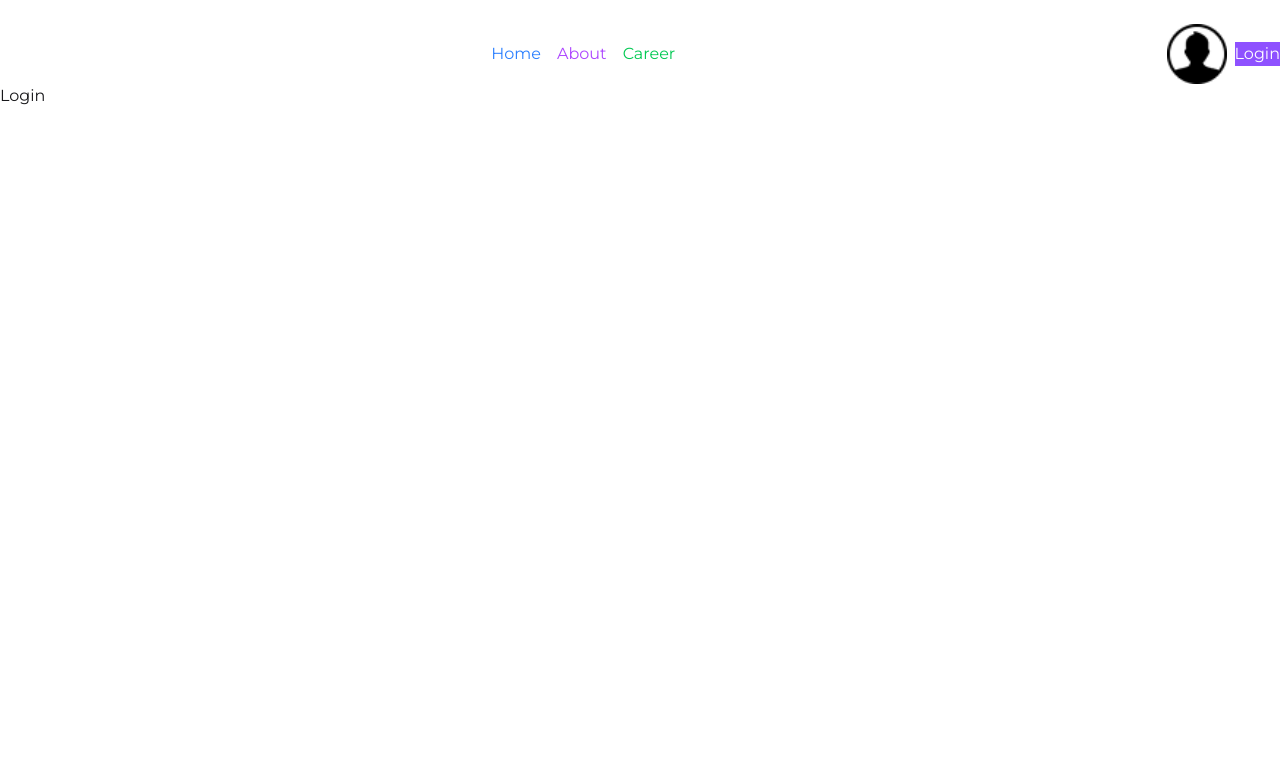
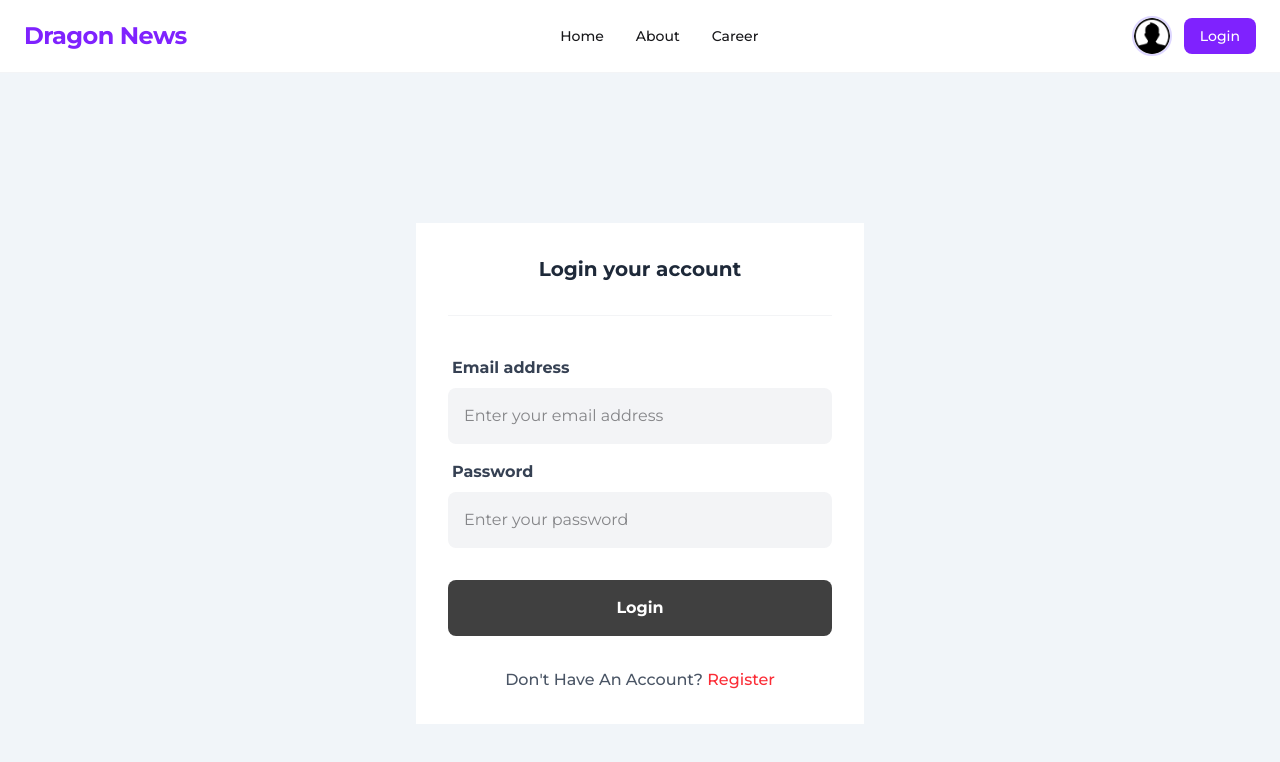
Before and after one commit to NuruddinJewel/Project-Next-js, a Next.js app: page /login in a window 1280 px wide. Shown: the top 762 px of the page. Built offline with nearby package versions, Linux system fonts and the light colour scheme.

Commit message:
Form Added

```diff
--- a/package.json
+++ b/package.json
@@ -14,6 +14,7 @@
     "react": "19.2.4",
     "react-dom": "19.2.4",
     "react-fast-marquee": "^1.6.5",
+    "react-hook-form": "^7.74.0",
     "react-icons": "^5.6.0"
   },
   "devDependencies": {
--- a/src/app/(auth)/login/page.jsx
+++ b/src/app/(auth)/login/page.jsx
@@ -1,9 +1,77 @@
+'use client'
+import Link from 'next/link';
 import React from 'react';
+import { useForm } from 'react-hook-form';
 
 const LoginPage = () => {
+    const { register, hanlesubmit } = useForm();
+    const handleLogin = (e) => {
+        e.preventDefault();
+        const email = e.target.email.value;
+        const password = e.target.password.value;
+        console.log(email, password)
+    }
     return (
-        <div>
-            Login
+        // <div className='container mx-auto min-h-[80vh] flex justify-center items-center bg-slate-100'>
+        //     <div className='p-4 rounded-xl bg-white'>
+        //         <h2 className='font-bold text-3xl text-center'>Login your Account</h2>
+        //         <form>
+        //             <fieldset className="fieldset bg-base-200 border-base-300 rounded-box w-xs border p-4">
+        //                 <legend className="fieldset-legend">Login</legend>
+
+        //                 <label className="label">Email</label>
+        //                 <input type="email" className="input" placeholder="Email" />
+
+        //                 <label className="label">Password</label>
+        //                 <input type="password" className="input" placeholder="Password" />
+
+        //                 <button className="btn btn-neutral mt-4">Login</button>
+        //             </fieldset>
+
+        //         </form>
+        //     </div>
+        // </div>
+        <div className='container mx-auto min-h-screen flex justify-center items-center bg-slate-100'>
+            <div className='w-full max-w-md p-8 bg-white'>
+                {/* Title Section */}
+                <h2 className='font-bold text-xl text-center text-gray-800 mb-8'>Login your account</h2>
+
+                <div className="border-t border-gray-100 mb-10"></div>
+
+                <form className="space-y-4" onSubmit={handleLogin}>
+                    {/* Email Field */}
+                    <div className="flex flex-col gap-2">
+                        <label className="font-bold text-gray-700 ml-1">Email address</label>
+                        <input
+                            type="email"
+                            name="email"
+                            className="w-full p-4 bg-gray-100 rounded-lg outline-none focus:ring-1 focus:ring-gray-300 transition-all"
+                            placeholder="Enter your email address"
+                        />
+                    </div>
+
+                    {/* Password Field */}
+                    <div className="flex flex-col gap-2">
+                        <label className="font-bold text-gray-700 ml-1">Password</label>
+                        <input
+                            type="password"
+                            name="password"
+                            className="w-full p-4 bg-gray-100 rounded-lg outline-none focus:ring-1 focus:ring-gray-300 transition-all"
+                            placeholder="Enter your password"
+                        />
+                    </div>
+
+                    {/* Login Button */}
+                    <button className="w-full bg-[#404040] hover:bg-black text-white font-bold py-4 rounded-lg mt-4 transition-colors">
+                        Login
+                    </button>
+                </form>
+
+                {/* Footer Link */}
+                <p className="text-center mt-8 text-gray-600 font-medium">
+                    {"Don't Have An Account?"} <Link href={'/register'} className="text-red-500 cursor-pointer hover:underline">Register</Link>
+                </p>
+            </div>
         </div>
     );
 };
--- a/src/components/shared/Navbar.jsx
+++ b/src/components/shared/Navbar.jsx
@@ -1,31 +1,78 @@
+// import Image from 'next/image';
+// import Link from 'next/link';
+// import React from 'react';
+// import Avatar from '@/assets/user.png'
+// import Navlink from './Navlink';
+// const Navbar = () => {
+//     return (
+//         <div className='container mx-auto flex justify-between mt-6'>
+//             <div></div>
+//             <ul className='flex justify-between items-center gap-4 text-gray-600'>
+//                 {/* <li><Link href={'/'}>Home</Link></li>
+//                 <li><Link href={'/about'}>About</Link></li>
+//                 <li><Link href={'/career'}>Career</Link></li> */}
+//                 <li><Navlink href={'/'}
+//                     className={'text-blue-500'}>Home</Navlink
+//                 ></li>
+//                 <li><Navlink href={'/about'}
+//                     className={'text-purple-500'}>About</Navlink></li>
+//                 <li><Navlink href={'/career'} className={'text-green-500'}>Career</Navlink></li>
+//             </ul>
+//             <div className='flex items-center gap-2'>
+//                 <Image src={Avatar} alt='user' width={60} height={60} />
+//                 <button className='bg-violet-500 text-white'><Link href={'/login'}>Login</Link></button>
+//             </div>
+//         </div>
+
+//     );
+// };
+
+
+// export default Navbar;
+
 import Image from 'next/image';
 import Link from 'next/link';
 import React from 'react';
 import Avatar from '@/assets/user.png'
 import Navlink from './Navlink';
+
 const Navbar = () => {
     return (
-        <div className='container mx-auto flex justify-between mt-6'>
-            <div></div>
-            <ul className='flex justify-between items-center gap-4 text-gray-600'>
-                {/* <li><Link href={'/'}>Home</Link></li>
-                <li><Link href={'/about'}>About</Link></li>
-                <li><Link href={'/career'}>Career</Link></li> */}
-                <li><Navlink href={'/'}
-                    className={'text-blue-500'}>Home</Navlink
-                ></li>
-                <li><Navlink href={'/about'}
-                    className={'text-purple-500'}>About</Navlink></li>
-                <li><Navlink href={'/career'} className={'text-green-500'}>Career</Navlink></li>
-            </ul>
-            <div className='flex items-center gap-2'>
-                <Image src={Avatar} alt='user' width={60} height={60} />
-                <button className='bg-violet-500 text-white'><Link href={'/login'}>Login</Link></button>
+        <nav className='bg-white shadow-sm border-b border-gray-100'>
+            <div className='container mx-auto flex justify-between items-center py-4 px-6'>
+
+                {/* Logo */}
+                <Link href='/' className='text-2xl font-bold text-violet-600 tracking-tight'>
+                    Dragon News
+                </Link>
+
+                {/* Nav Links */}
+                <ul className='flex items-center gap-8 text-sm font-medium'>
+                    <li><Navlink href='/'>Home</Navlink></li>
+                    <li><Navlink href='/about'>About</Navlink></li>
+                    <li><Navlink href='/career'>Career</Navlink></li>
+                </ul>
+
+                {/* User & Login */}
+                <div className='flex items-center gap-3'>
+                    <Image
+                        src={Avatar}
+                        alt='user'
+                        width={40}
+                        height={40}
+                        className='rounded-full border-2 border-violet-200'
+                    />
+                    <Link
+                        href='/login'
+                        className='bg-violet-600 hover:bg-violet-700 text-white text-sm font-medium px-4 py-2 rounded-lg transition-colors duration-200'
+                    >
+                        Login
+                    </Link>
+                </div>
+
             </div>
-        </div>
-
+        </nav>
     );
 };
 
-
 export default Navbar;
```
Also changed, not shown: 1 other file (tests, documents, lock files or other folders).
